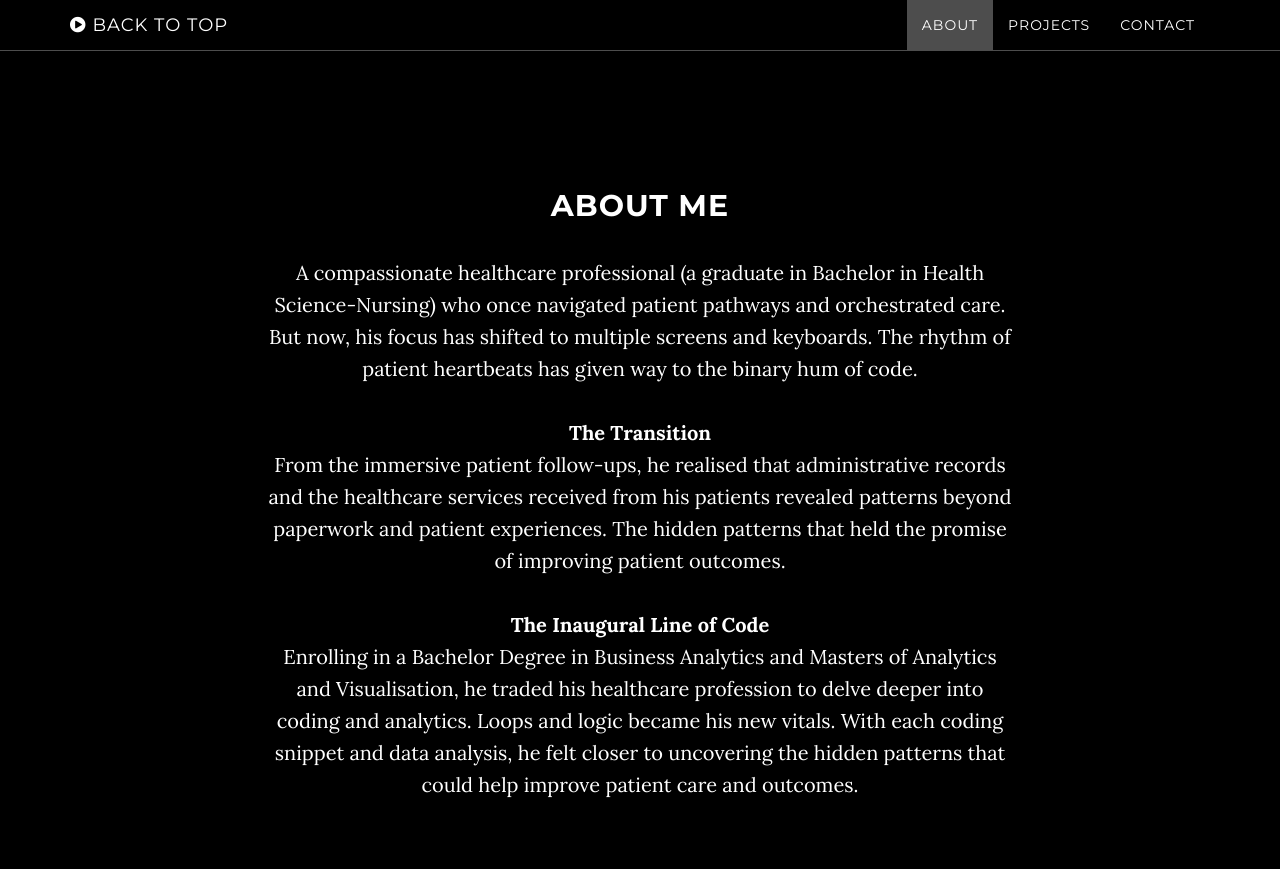
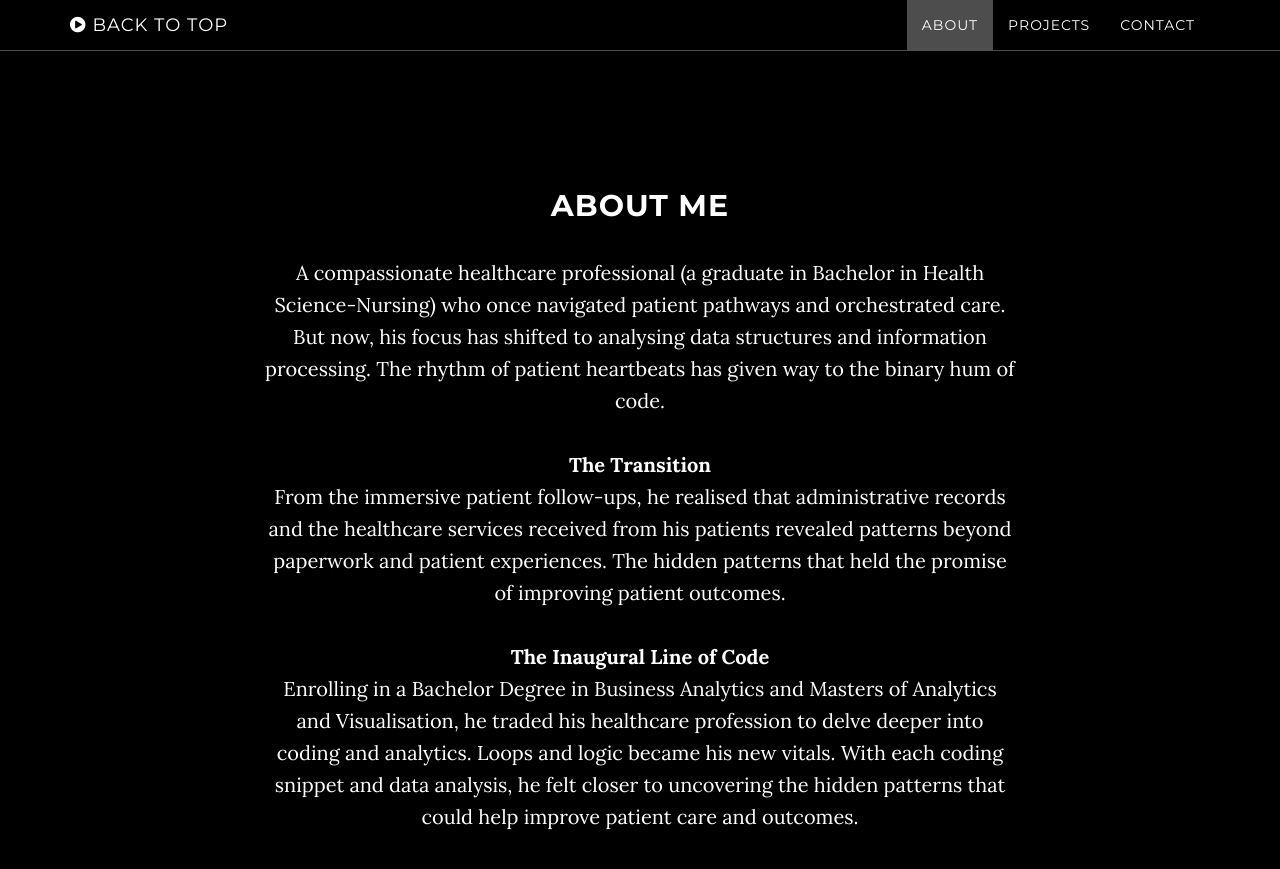
Before and after one commit to Md-Khid/Md-Khid, a Jekyll site: the page built from index.html, in a window 1280 px wide and 900 px high, scrolled down 911 px. Shown: the top 869 px of the window. Built offline with Jekyll 4.4.1, drawn with Linux system fonts in a browser that asks for light colours.

Commit message:
Update about.html

```diff
--- a/_includes/about.html
+++ b/_includes/about.html
@@ -11,8 +11,8 @@
           <h2>About Me </h2>
           <p>A compassionate healthcare professional (a graduate in Bachelor in
             Health Science-Nursing) who once navigated patient pathways and
-            orchestrated care. But now, his focus has shifted to multiple
-            screens and keyboards. The rhythm of patient heartbeats has given
+            orchestrated care. But now, his focus has shifted to analysing data
+            structures and information processing. The rhythm of patient heartbeats has given
             way to the binary hum of code.<br>
             <br>
             <b>The Transition</b><br>
```
